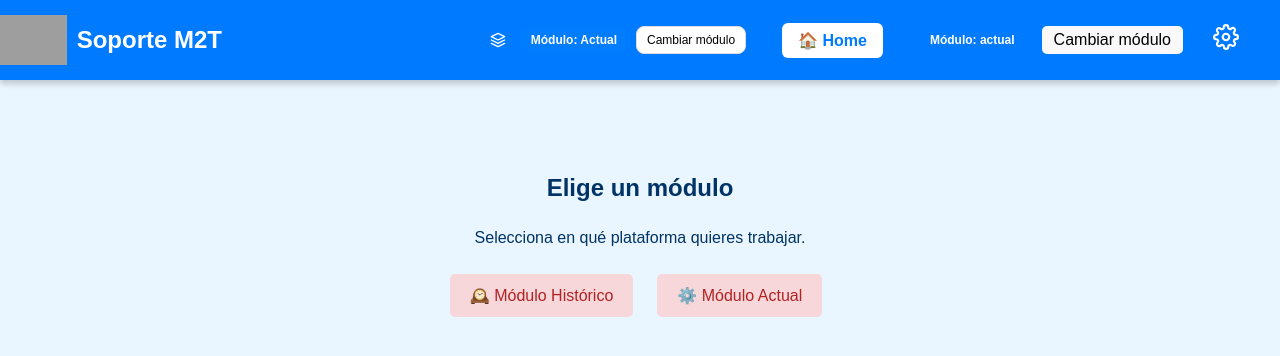
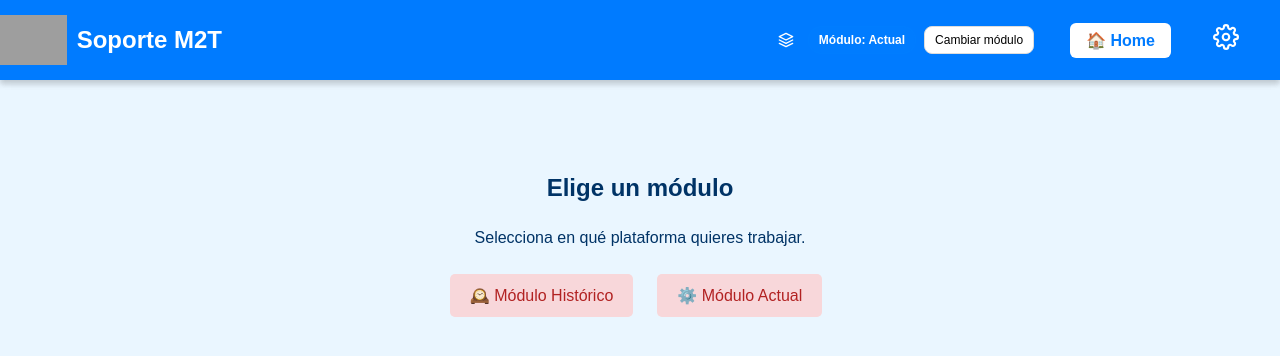
Before and after one commit to KoeruLevi/m2tapp, a React (Vite) app in the folder frontend/: page /modulos in a window 1280 px wide. Shown: the top 356 px of the page. Built offline with nearby package versions, Linux system fonts and the light colour scheme; grey boxes are pictures that could not be loaded.

Commit message:
Update Header.jsx

```diff
--- a/frontend/src/components/Header.jsx
+++ b/frontend/src/components/Header.jsx
@@ -92,8 +92,6 @@ const Header = () => {
                 <button className="home-button" onClick={goToDashboard}>
                     🏠 Home
                 </button>
-                <span className="badge">Módulo: {modulo}</span>
-                <button onClick={() => navigate('/modulos')}>Cambiar módulo</button>
                 <div style={{ position: 'relative' }} ref={menuRef}>
                     <button
                         className="settings-btn"
```
